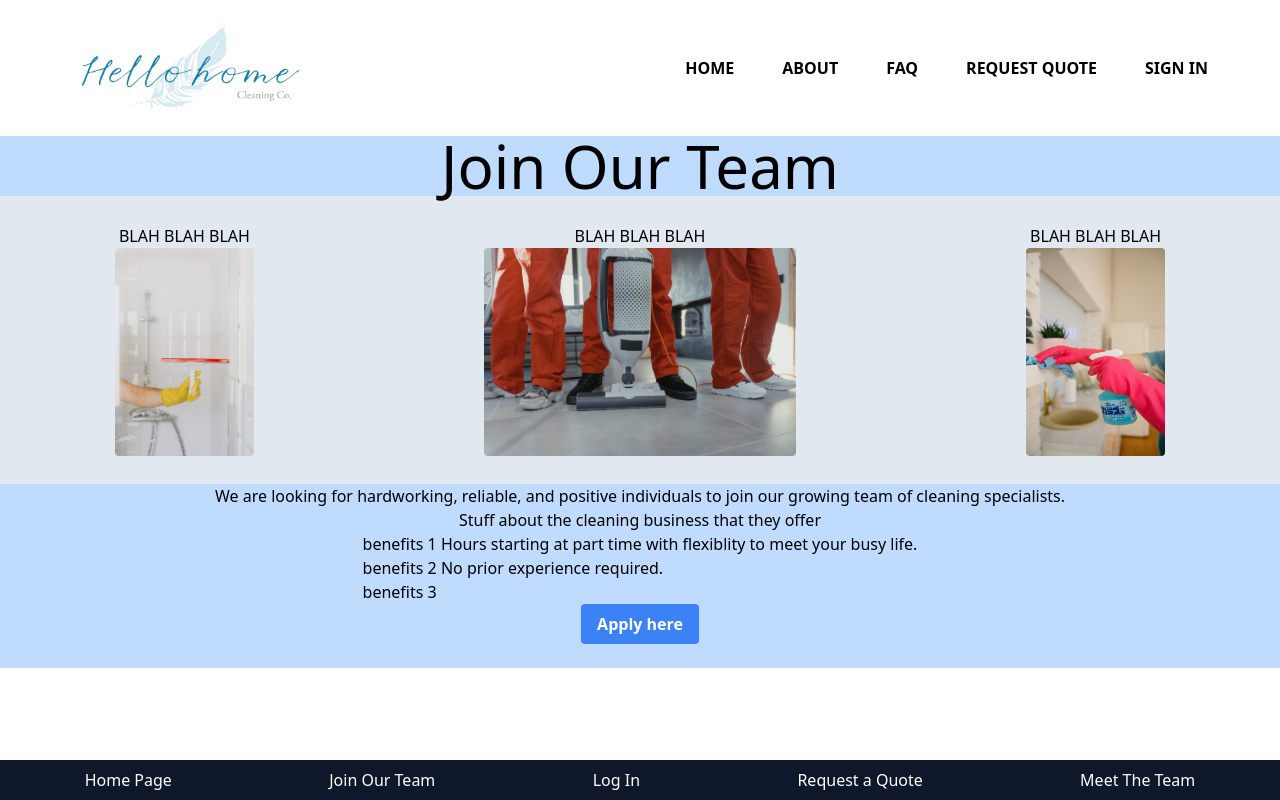
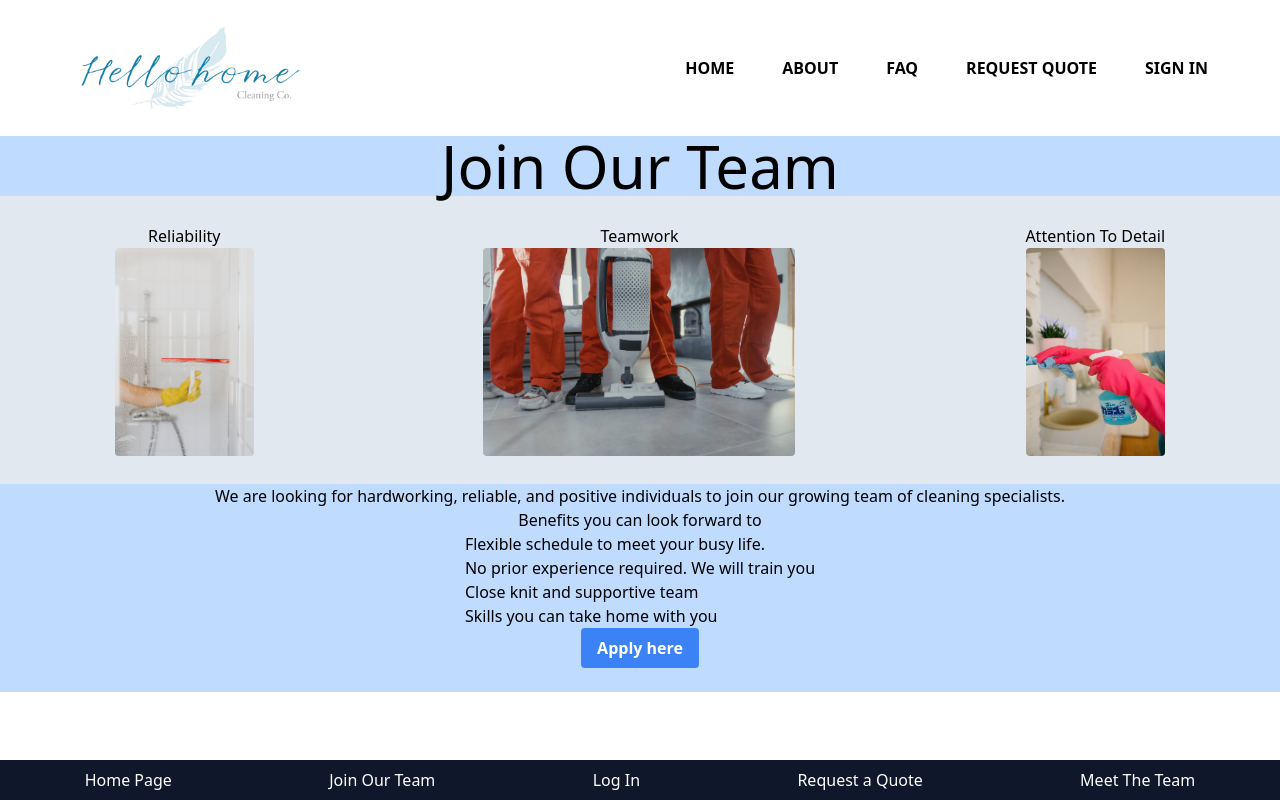
Before and after one commit to Alugibihl/Hello-Home-Cleaning-Co., a Next.js app: page /careers in a window 1280 px wide. Built offline with nearby package versions, Linux system fonts and the light colour scheme; no server answers.

Commit message:
slightly more specific infor for join team;

```diff
--- a/app/careers/page.jsx
+++ b/app/careers/page.jsx
@@ -1,9 +1,8 @@
-'use client'
+"use client";
 
-import Modal from "@/components/Modal/Modal"
-import ResumeForm from "@/components/Resume/ResumeForm"
+import Modal from "@/components/Modal/Modal";
+import ResumeForm from "@/components/Resume/ResumeForm";
 import { useState } from "react";
-
 
 export default function CareersPage() {
   const [showApply, setShowApply] = useState(false);
@@ -12,51 +11,69 @@ export default function CareersPage() {
     setShowApply: (shown) => setShowApply(shown),
   };
   const handleModal = () => {
-        setShowApply(true)
-    }
+    setShowApply(true);
+  };
 
   return (
     <>
-            <div className="bg-blue-200" >
+      <div className="bg-blue-200">
         <div className="flex justify-center">
           <div className="text-6xl">Join Our Team</div>
         </div>
         <div className="flex bg-slate-200 justify-around h-72">
           <div className="flex flex-col justify-center items-center">
-                        <h2>BLAH BLAH BLAH</h2>
-                        <img className="rounded w-max h-52" src="/pexels-karolina-grabowska-4239091.jpg" />
+            <h2>Reliability</h2>
+            <img
+              className="rounded w-max h-52"
+              src="/pexels-karolina-grabowska-4239091.jpg"
+            />
           </div>
           <div className="flex flex-col justify-center items-center">
-                        <h2 >BLAH BLAH BLAH</h2>
-                        <img src="/pexels-tima-miroshnichenko-6195122.jpg" className="rounded w-max h-52" />
+            <h2>Teamwork</h2>
+            <img
+              src="/pexels-tima-miroshnichenko-6195122.jpg"
+              className="rounded w-max h-52"
+            />
           </div>
           <div className="flex flex-col justify-center items-center">
-                        <h2>BLAH BLAH BLAH</h2>
-                        <img src="/pexels-polina-zimmerman-4008518.jpg" className="rounded w-max h-52" />
+            <h2>Attention To Detail</h2>
+            <img
+              src="/pexels-polina-zimmerman-4008518.jpg"
+              className="rounded w-max h-52"
+            />
           </div>
         </div>
 
         <div className="flex flex-col justify-center items-center">
-                    <h3 className="text-center">We are looking for hardworking, reliable, and positive individuals to join our growing team of cleaning specialists. </h3>
-                    <p>Stuff about the cleaning business that they offer</p>
+          <h3 className="text-center">
+            We are looking for hardworking, reliable, and positive individuals
+            to join our growing team of cleaning specialists.{" "}
+          </h3>
+          <p>Benefits you can look forward to</p>
           <ul>
-                        <li>benefits 1 Hours starting at part time with flexiblity to meet your busy life.</li>
-                        <li>benefits 2 No prior experience required. </li>
-                        <li>benefits 3</li>
+            <li>Flexible schedule to meet your busy life.</li>
+            <li>No prior experience required. We will train you</li>
+            <li>Close knit and supportive team</li>
+            <li>Skills you can take home with you</li>
           </ul>
           {/* //Modal */}
-                    <button onClick={handleModal} className="mb-6 bg-blue-500 w-26 hover:bg-blue-700 text-white font-bold py-2 px-4 rounded focus:outline-none focus:shadow-outline">Apply here</button>
+          <button
+            onClick={handleModal}
+            className="mb-6 bg-blue-500 w-26 hover:bg-blue-700 text-white font-bold py-2 px-4 rounded focus:outline-none focus:shadow-outline"
+          >
+            Apply here
+          </button>
         </div>
         {showApply && (
           <Modal
             component={ResumeForm}
-                        close={(shown) => setShowApply((shown))}
+            close={(shown) => setShowApply(shown)}
             modalFunctions={modalFunctions}
           />
         )}
 
         {/* <ResumeForm /> */}
       </div>
-
-        </>)
+    </>
+  );
 }
```
Also changed, not shown: 1 other file (tests, documents, lock files or other folders). Lines whose indentation alone changed are shown as unchanged.
